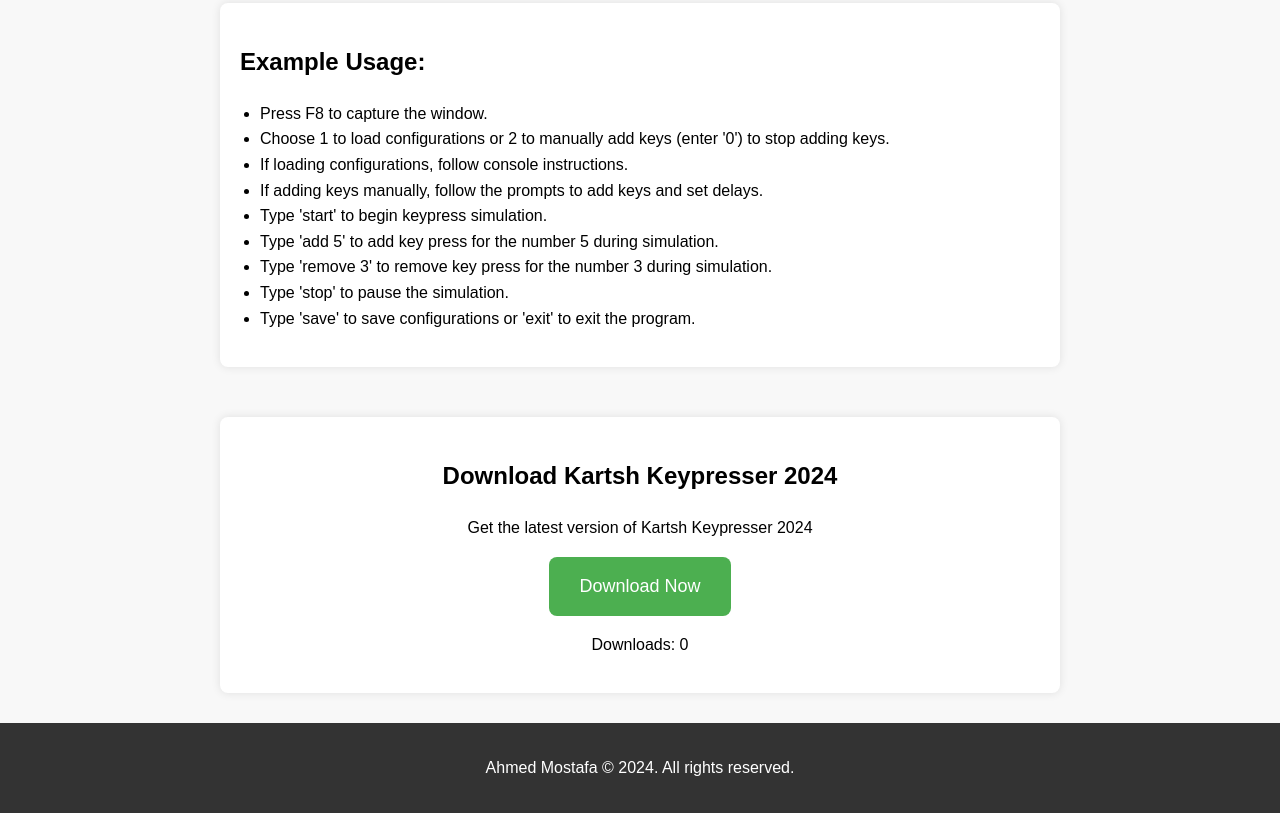
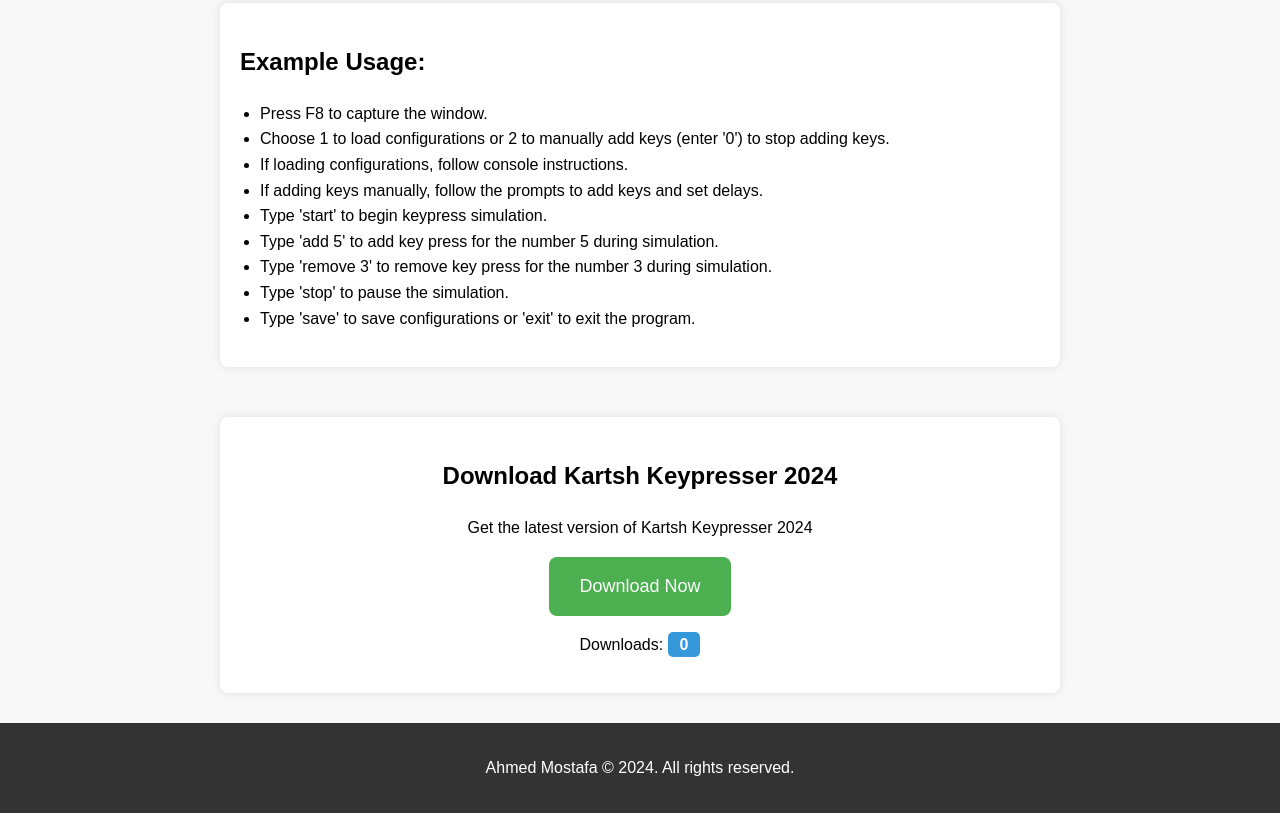
Before and after one commit to ahmedmostafa8/kalonline-keypresser, a plain HTML site: page index.html in a window 1280 px wide. Shown: the part 2112-2925 px from the top of the page. Drawn offline with Linux system fonts and the light colour scheme.

Commit message:
Update style.css

```diff
--- a/style.css
+++ b/style.css
@@ -76,3 +76,14 @@ footer {
         margin-right: 10px;
     }
 }
+
+
+#downloadCount {
+  display: inline-block;
+  padding: 0px 12px;
+  font-weight: bold;
+  font-size: 16px;
+  color: #fff;
+  background-color: #3498db;
+  border-radius: 5px;
+}
```
